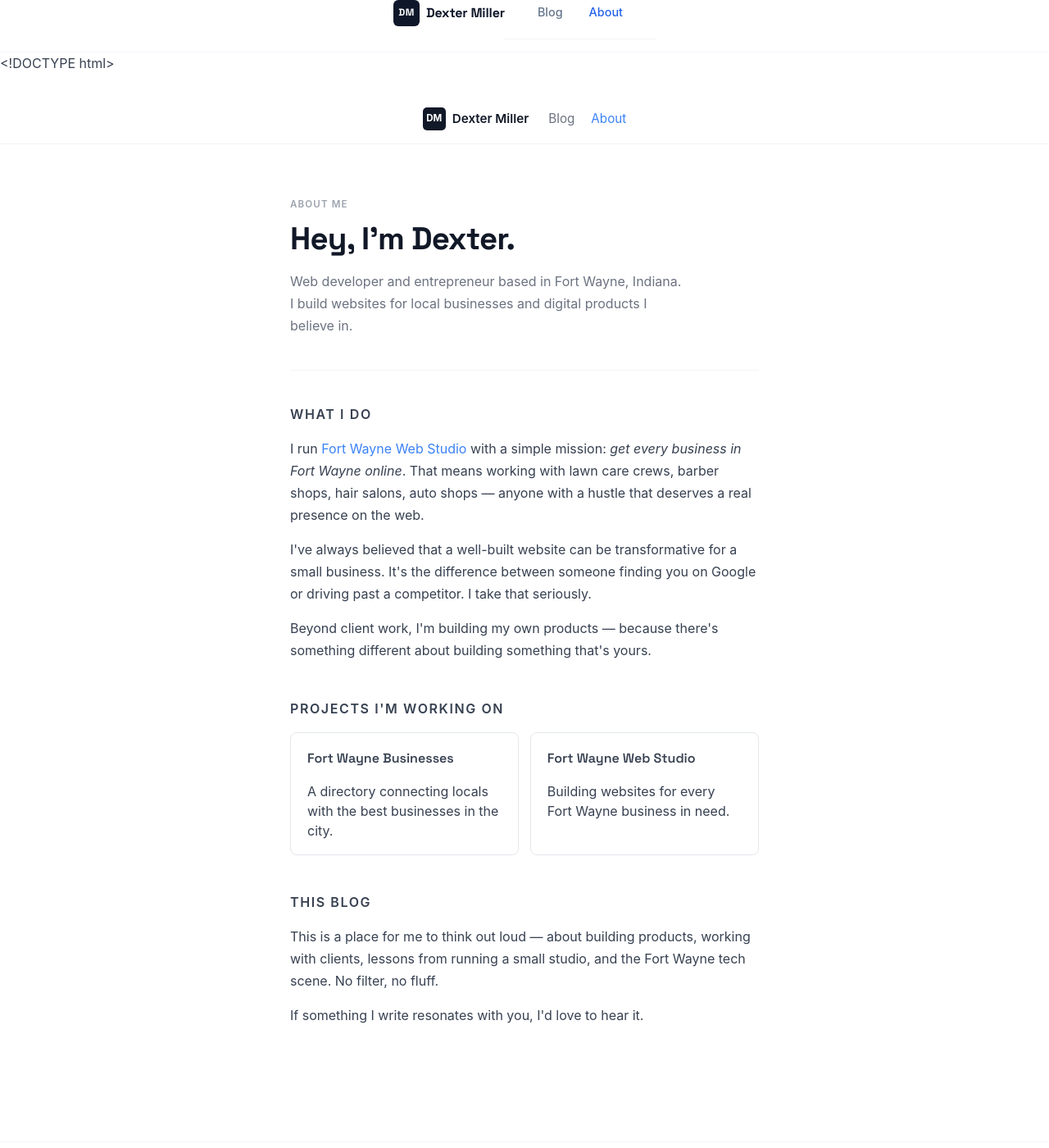
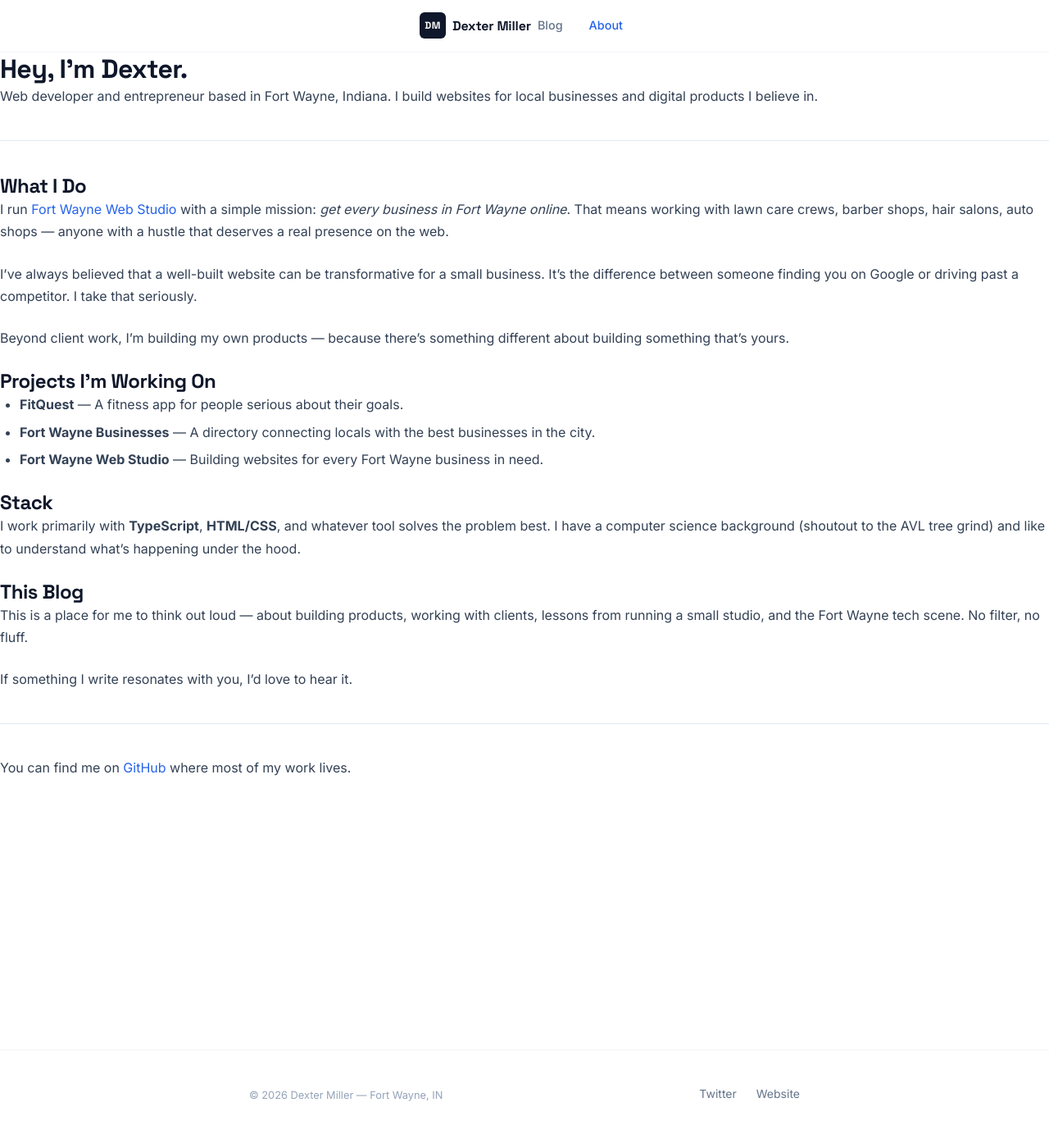
Before and after one commit to dextercarlmiller/blog, a Jekyll site: the page built from about.md, in a window 1280 px wide and 1400 px high. Shown: the whole window at 82% size. Built offline with Jekyll 4.4.1, drawn with Linux system fonts in a browser that asks for light colours; our own code applies the rules of GitHub Pages for plain Markdown files.

Commit message:
Restore about.md as clean markdown without HTML
https://claude.ai/code/session_01XkAnyQ78BAu2xm3b2AMWab

```diff
--- a/about.md
+++ b/about.md
@@ -1,248 +1,39 @@
-<!DOCTYPE html>
-<html lang="en">
-<head>
-  <meta charset="UTF-8" />
-  <meta name="viewport" content="width=device-width, initial-scale=1.0" />
-  <title>About – Dexter Miller</title>
-  <style>
-    *, *::before, *::after { box-sizing: border-box; margin: 0; padding: 0; }
+---
+layout: default
+title: About
+permalink: /about/
+---
 
-    body {
-      background: #fff;
-      color: #374151;
-      font-family: -apple-system, BlinkMacSystemFont, "Segoe UI", Roboto, Helvetica, Arial, sans-serif;
-      font-size: 1rem;
-      line-height: 1.7;
-    }
+# Hey, I'm Dexter.
 
-    /* ── Nav ── */
-    nav {
-      display: flex;
-      align-items: center;
-      justify-content: center;
-      gap: 1.5rem;
-      padding: 1rem 2rem;
-      border-bottom: 1px solid #f3f4f6;
-    }
+Web developer and entrepreneur based in Fort Wayne, Indiana. I build websites for local businesses and digital products I believe in.
 
-    .nav-brand {
-      display: flex;
-      align-items: center;
-      gap: 0.5rem;
-      text-decoration: none;
-      color: #111827;
-      font-weight: 600;
-      font-size: 0.95rem;
-    }
+---
 
-    .nav-logo {
-      background: #111827;
-      color: #fff;
-      font-size: 0.72rem;
-      font-weight: 700;
-      width: 28px;
-      height: 28px;
-      border-radius: 5px;
-      display: flex;
-      align-items: center;
-      justify-content: center;
-      letter-spacing: 0.01em;
-    }
+## What I Do
 
-    .nav-links {
-      display: flex;
-      gap: 1.25rem;
-    }
+I run [Fort Wayne Web Studio](https://github.com/dextercarlmiller/Fort-Wayne-Web-Studio) with a simple mission: *get every business in Fort Wayne online*. That means working with lawn care crews, barber shops, hair salons, auto shops — anyone with a hustle that deserves a real presence on the web.
 
-    .nav-links a {
-      text-decoration: none;
-      font-size: 0.95rem;
-      color: #6b7280;
-    }
+I've always believed that a well-built website can be transformative for a small business. It's the difference between someone finding you on Google or driving past a competitor. I take that seriously.
 
-    .nav-links a.active,
-    .nav-links a:hover {
-      color: #3b82f6;
-    }
+Beyond client work, I'm building my own products — because there's something different about building something that's yours.
 
-    /* ── Page container ── */
-    .container {
-      max-width: 620px;
-      margin: 0 auto;
-      padding: 4rem 1.5rem 6rem;
-    }
+## Projects I'm Working On
 
-    /* ── Header ── */
-    .about-eyebrow {
-      font-size: 0.72rem;
-      font-weight: 600;
-      letter-spacing: 0.1em;
-      text-transform: uppercase;
-      color: #9ca3af;
-      margin-bottom: 0.6rem;
-    }
+- **FitQuest** — A fitness app for people serious about their goals.
+- **Fort Wayne Businesses** — A directory connecting locals with the best businesses in the city.
+- **Fort Wayne Web Studio** — Building websites for every Fort Wayne business in need.
 
-    .about-title {
-      font-size: 2.4rem;
-      font-weight: 700;
-      color: #111827;
-      line-height: 1.15;
-      margin-bottom: 1rem;
-      letter-spacing: -0.02em;
-    }
+## Stack
 
-    .about-intro {
-      font-size: 1rem;
-      color: #6b7280;
-      margin-bottom: 3rem;
-      max-width: 480px;
-    }
+I work primarily with **TypeScript**, **HTML/CSS**, and whatever tool solves the problem best. I have a computer science background (shoutout to the AVL tree grind) and like to understand what's happening under the hood.
 
-    /* ── Section ── */
-    .section {
-      margin-bottom: 2.75rem;
-    }
+## This Blog
 
-    .section-label {
-      font-size: 0.72rem;
-      font-weight: 600;
-      letter-spacing: 0.1em;
-      text-transform: uppercase;
-      color: #9ca3af;
-      margin-bottom: 0.85rem;
-    }
+This is a place for me to think out loud — about building products, working with clients, lessons from running a small studio, and the Fort Wayne tech scene. No filter, no fluff.
 
-    .section p {
-      color: #374151;
-      margin-bottom: 0.9rem;
-      font-size: 1rem;
-    }
+If something I write resonates with you, I'd love to hear it.
 
-    .section p:last-child {
-      margin-bottom: 0;
-    }
+---
 
-    a {
-      color: #3b82f6;
-      text-decoration: none;
-    }
-
-    a:hover {
-      text-decoration: underline;
-    }
-
-    em {
-      font-style: italic;
-    }
-
-    /* ── Project cards ── */
-    .about-projects {
-      display: grid;
-      grid-template-columns: 1fr 1fr;
-      gap: 0.85rem;
-      margin-top: 0.5rem;
-    }
-
-    @media (max-width: 480px) {
-      .about-projects { grid-template-columns: 1fr; }
-      .about-title { font-size: 1.9rem; }
-    }
-
-    .project-card {
-      border: 1px solid #e5e7eb;
-      border-radius: 8px;
-      padding: 1.1rem 1.25rem;
-      transition: border-color 0.15s;
-    }
-
-    .project-card:hover {
-      border-color: #93c5fd;
-    }
-
-    .project-name {
-      font-size: 0.92rem;
-      font-weight: 600;
-      color: #111827;
-      margin-bottom: 0.3rem;
-    }
-
-    .project-desc {
-      font-size: 0.875rem;
-      color: #6b7280;
-      line-height: 1.5;
-      margin-bottom: 0;
-    }
-
-    /* ── Divider ── */
-    hr {
-      border: none;
-      border-top: 1px solid #f3f4f6;
-      margin: 2.5rem 0;
-    }
-  </style>
-</head>
-<body>
-
-  <nav>
-    <a href="/" class="nav-brand">
-      <span class="nav-logo">DM</span>
-      Dexter Miller
-    </a>
-    <div class="nav-links">
-      <a href="/blog">Blog</a>
-      <a href="/about" class="active">About</a>
-    </div>
-  </nav>
-
-  <div class="container">
-
-    <header>
-      <p class="about-eyebrow">About Me</p>
-      <h1 class="about-title">Hey, I'm Dexter.</h1>
-      <p class="about-intro">
-        Web developer and entrepreneur based in Fort Wayne, Indiana.
-        I build websites for local businesses and digital products I believe in.
-      </p>
-    </header>
-
-    <hr />
-
-    <div class="section">
-      <p class="section-label">What I Do</p>
-      <p>
-        I run <a href="https://github.com/dextercarlmiller/Fort-Wayne-Web-Studio">Fort Wayne Web Studio</a> with a simple mission: <em>get every business in Fort Wayne online</em>. That means working with lawn care crews, barber shops, hair salons, auto shops — anyone with a hustle that deserves a real presence on the web.
-      </p>
-      <p>
-        I've always believed that a well-built website can be transformative for a small business. It's the difference between someone finding you on Google or driving past a competitor. I take that seriously.
-      </p>
-      <p>
-        Beyond client work, I'm building my own products — because there's something different about building something that's yours.
-      </p>
-    </div>
-
-    <div class="section">
-      <p class="section-label">Projects I'm Working On</p>
-      <div class="about-projects">
-        <div class="project-card">
-          <p class="project-name">Fort Wayne Businesses</p>
-          <p class="project-desc">A directory connecting locals with the best businesses in the city.</p>
-        </div>
-        <div class="project-card">
-          <p class="project-name">Fort Wayne Web Studio</p>
-          <p class="project-desc">Building websites for every Fort Wayne business in need.</p>
-        </div>
-      </div>
-    </div>
-
-    <div class="section">
-      <p class="section-label">This Blog</p>
-      <p>
-        This is a place for me to think out loud — about building products, working with clients, lessons from running a small studio, and the Fort Wayne tech scene. No filter, no fluff.
-      </p>
-      <p>If something I write resonates with you, I'd love to hear it.</p>
-    </div>
-
-  </div>
-
-</body>
-</html>
+You can find me on [GitHub](https://github.com/dextercarlmiller) where most of my work lives.
```
